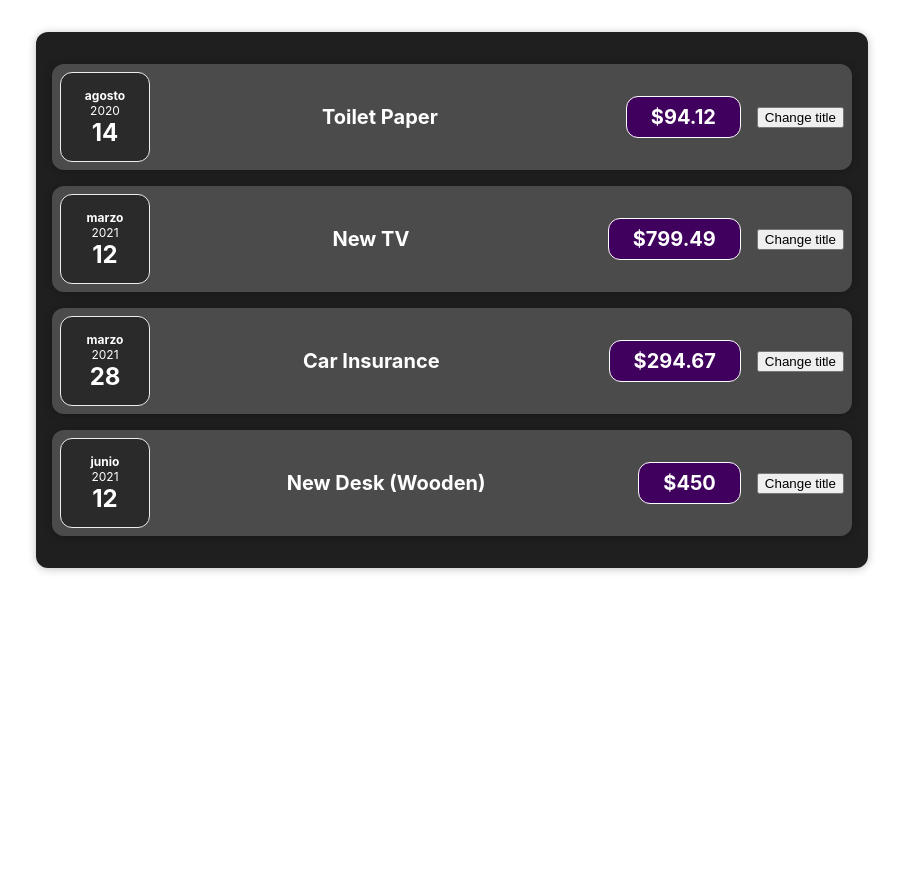
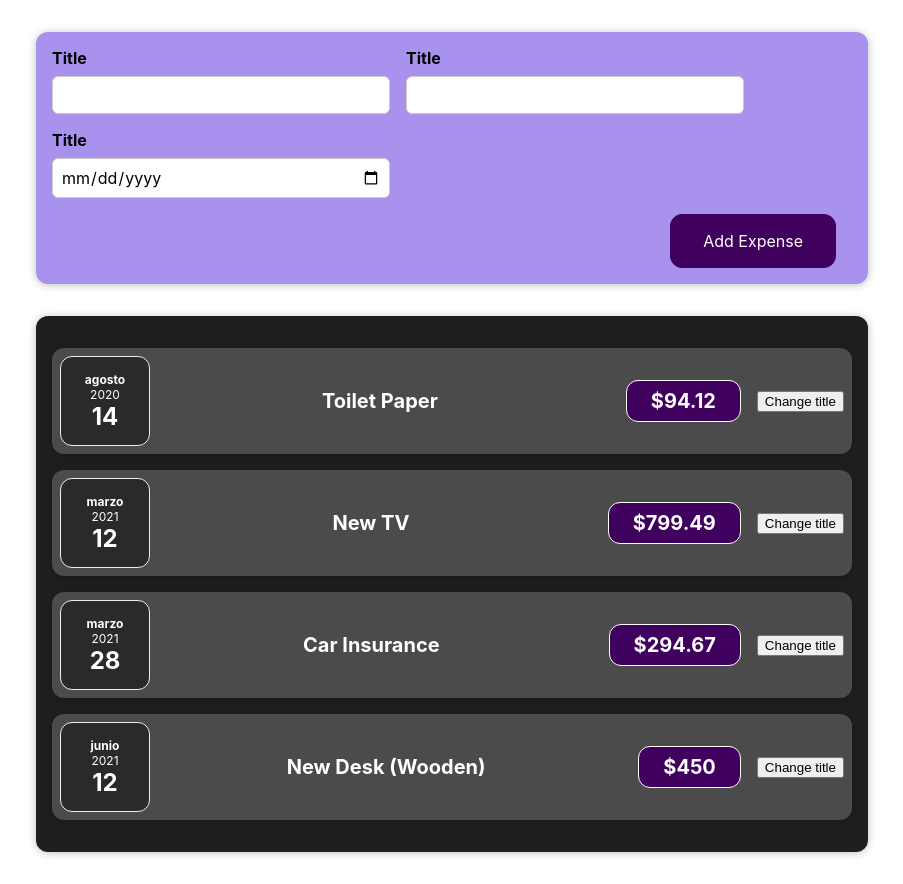
Before and after one commit to MrJouts/u-react-the-complete-guide, a React (Create React App) app in the folder expense-tracker-app/: page / in a window 1280 px wide. Shown: the whole page, without its empty margins (188-1091 px from the left). Before the commit the page ends 800 px from the top, so only its background shows below. Built offline with nearby package versions, Linux system fonts and the light colour scheme.

Commit message:
added expense form

```diff
--- a/expense-tracker-app/src/App.tsx
+++ b/expense-tracker-app/src/App.tsx
@@ -1,5 +1,6 @@
 import "./App.css";
 import Expenses from "./components/Expenses/Expenses";
+import NewExpense from "./components/NewExpense/NewExpense";
 
 function App() {
   const expenses = [
@@ -26,6 +27,7 @@ function App() {
 
   return (
     <div className="App">
+      <NewExpense />
       <Expenses expenses={expenses} />
     </div>
   );
--- /dev/null
+++ b/expense-tracker-app/src/components/NewExpense/ExpenseForm.css
@@ -0,0 +1,26 @@
+.new-expense__controls {
+  display: flex;
+  flex-wrap: wrap;
+  gap: 1rem;
+  margin-bottom: 1rem;
+  text-align: left;
+}
+
+.new-expense__control label {
+  font-weight: bold;
+  margin-bottom: 0.5rem;
+  display: block;
+}
+
+.new-expense__control input {
+  font: inherit;
+  padding: 0.5rem;
+  border-radius: 6px;
+  border: 1px solid #ccc;
+  width: 20rem;
+  max-width: 100%;
+}
+
+.new-expense__actions {
+  text-align: right;
+}
--- /dev/null
+++ b/expense-tracker-app/src/components/NewExpense/ExpenseForm.tsx
@@ -0,0 +1,27 @@
+import "./ExpenseForm.css";
+
+const ExpenseForm = () => {
+  return (
+    <form>
+      <div className="new-expense__controls">
+        <div className="new-expense__control">
+          <label htmlFor="title">Title</label>
+          <input id="title" type="text" />
+        </div>
+        <div className="new-expense__control">
+          <label htmlFor="amount">Title</label>
+          <input id="amount" type="number" min="0.01" step="0.01" />
+        </div>
+        <div className="new-expense__control">
+          <label htmlFor="date">Title</label>
+          <input id="date" type="date" min="2019-01-01" max="2022-12-31" />
+        </div>
+      </div>
+      <div className="new-expense__actions">
+        <button type="submit">Add Expense</button>
+      </div>
+    </form>
+  );
+};
+
+export default ExpenseForm;
--- /dev/null
+++ b/expense-tracker-app/src/components/NewExpense/NewExpense.css
@@ -0,0 +1,38 @@
+.new-expense {
+  background-color: #a892ee;
+  padding: 1rem;
+  margin: 2rem auto;
+  width: 50rem;
+  max-width: 95%;
+  border-radius: 12px;
+  text-align: center;
+  box-shadow: 0 1px 8px rgba(0, 0, 0, 0.25);
+}
+
+.new-expense button {
+  font: inherit;
+  cursor: pointer;
+  padding: 1rem 2rem;
+  border: 1px solid #40005d;
+  background-color: #40005d;
+  color: white;
+  border-radius: 12px;
+  margin-right: 1rem;
+}
+
+.new-expense button:hover,
+.new-expense button:active {
+  background-color: #510674;
+  border-color: #510674;
+}
+
+.new-expense button.alternative {
+  color: #220131;
+  border-color: transparent;
+  background-color: transparent;
+}
+
+.new-expense button.alternative:hover,
+.new-expense button.alternative:active {
+  background-color: #ddb3f8;
+}
--- /dev/null
+++ b/expense-tracker-app/src/components/NewExpense/NewExpense.tsx
@@ -0,0 +1,12 @@
+import ExpenseForm from "./ExpenseForm";
+import "./NewExpense.css";
+
+const NewExpense = () => {
+  return (
+    <div className="new-expense">
+      <ExpenseForm />
+    </div>
+  );
+};
+
+export default NewExpense;
```
